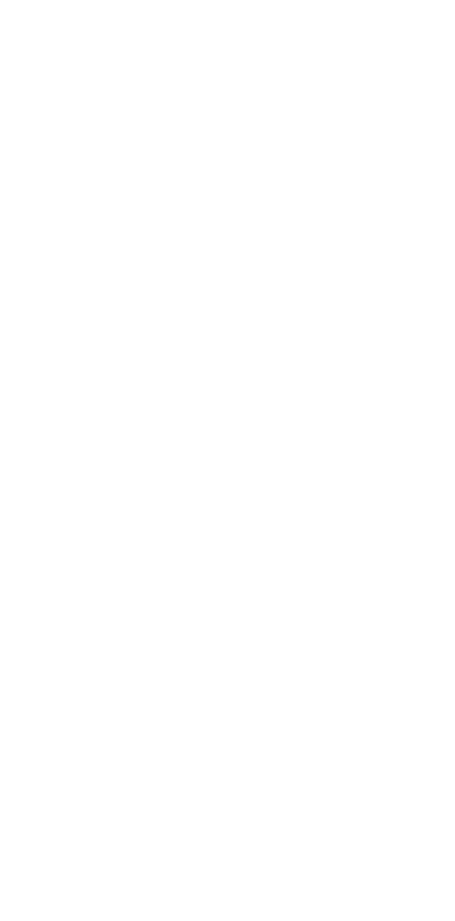
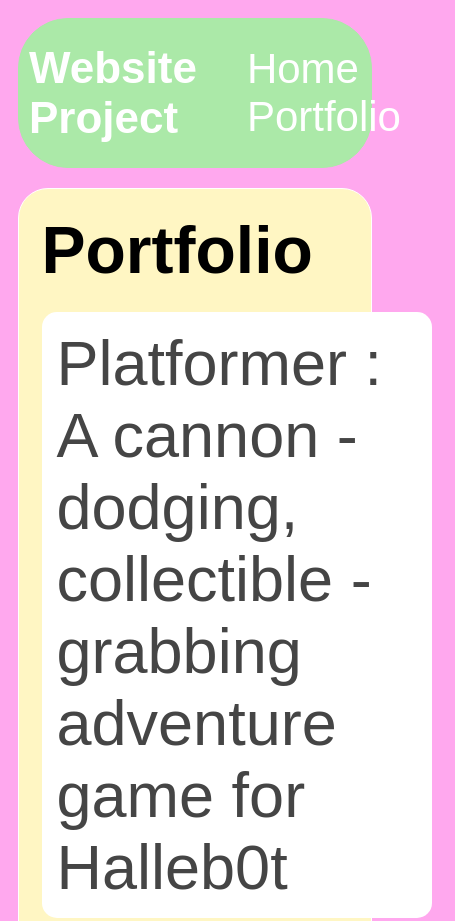
Before and after one commit to walker7451/walker7451.github.io, a plain HTML site: page portfolio.html in a window 390 px wide. Shown: the top 921 px of the page, 455 px wide, since content can reach past the window. Before the commit the page ends 844 px from the top, so only its background shows below. Drawn offline with Linux system fonts and the light colour scheme.

Commit message:
add portfolio.html file

```diff
--- a/index.html
+++ b/index.html
@@ -1,14 +1,15 @@
-<!DOCTYPE HTML>
+<!DOCTYPE html>
 <html>
   <head>
-            <title>Website project</title>
-            <link rel="stylesheet" href="style.css">
+    <title>Website Project</title>
+    <link rel="stylesheet" href="style.css" />
+    <link rel="shortcut icon" type="image/png" href="project-instructions/img/favicon (3) (1).png">
   </head>
 
   <body>
     <!-- Visible HTML elements GO HERE  -->
     <!-- All content goes here -->
-            <div id="all-contents" >
+    <div id="all-contents">
       <nav>
         <h1>Website project</h1>
         <ul id="nav-ul">
@@ -24,14 +25,17 @@
       <main>
         <!--Sidebar section-->
         <div class="sidebar">
-                    <img class="sidebar-img" src="https://encrypted-tbn0.gstatic.com/images?q=tbn:ANd9GcR8Pjr4X4EFvydQbYnhmkOh9c-OILJR6t0kktfMnQJ6S57RmgwCa9J510zEbq9zoDOZFXY:https://news.uchicago.edu/sites/default/files/styles/explainer_hero/public/images/2022-10/sgr%2520A%252A%2520ESO%2520and%2520M.%2520Kornmesser%2520690.jpg%3Fh%3D06d036b4%26itok%3DLr5t57tH&usqp=CAU" alt="black hole :)">
+          <img
+            class="sidebar-img"
+            src="https://encrypted-tbn0.gstatic.com/images?q=tbn:ANd9GcR8Pjr4X4EFvydQbYnhmkOh9c-OILJR6t0kktfMnQJ6S57RmgwCa9J510zEbq9zoDOZFXY:https://news.uchicago.edu/sites/default/files/styles/explainer_hero/public/images/2022-10/sgr%2520A%252A%2520ESO%2520and%2520M.%2520Kornmesser%2520690.jpg%3Fh%3D06d036b4%26itok%3DLr5t57tH&usqp=CAU"
+            alt="black hole :)"
+          />
         </div>
-
 
         <!--Content section-->
         <div class="content">
           <h2>Star Lover🌠</h2>
-                        <p>Student at Space 101 High School</p>
+          <p>Student at Space and Technology High School</p>
           <!--Interests section-->
           <div id="interests">
             <h3>Interests</h3>
@@ -40,11 +44,10 @@
               <li>Kirby</li>
               <li>Jellyfish</li>
               <li>Working out</li>
-                                <li>La Luna</li>
+              <li>The sky</li>
             </ul>
           </div>
         </div>
-
       </main>
     </div>
   </body>
--- a/portfolio.html
+++ b/portfolio.html
@@ -0,0 +1,35 @@
+<!DOCTYPE html>
+<html>
+  <head>
+    <title>Website Project</title>
+    <link rel="stylesheet" href="style.css">
+    <link rel="stylesheet" href="style.css" />
+    <link rel="shortcut icon" type="image/png" href="project-instructions/img/favicon (3) (1).png">
+  </head>
+
+  <body>
+    <div id="all-contents">
+      <nav>
+        <h1>Website Project</h1>
+        <ul id="nav-ul">
+          <li class="nav-li">
+            <a class="nav-a" href="index.html">Home</a>
+          </li>
+          <li class="nav-li">
+            <a class="nav-a" href="portfolio.html">Portfolio</a>
+          </li>
+        </ul>
+      </nav>
+      <main>
+        <div class="content">
+            <h1>Portfolio</h1>
+            <ul id="portfolio">
+                <li><a href="projects/platformer/">Platformer : A cannon - dodging, collectible - grabbing adventure game for Halleb0t</a></li>
+                <li><a href="projects/bouncing-box/">Bouncing Box : A project that gives you a taste of game development on the web </a></li>
+                <li><a href="projects/circularity/">Circularity : A motion poem using random number generation and velocity applied to circle shapes...</a></li>
+            </ul>
+        </div>
+    </main>
+    </div>
+  </body>
+</html>
--- a/style.css
+++ b/style.css
@@ -16,7 +16,7 @@ nav {
   margin-bottom: 20px;
   display: flex;
   border: 1px solid rgb(171, 233, 168);
-  border-radius:50px;
+  border-radius: 50px;
   padding: 10px;
 }
 h1 {
@@ -40,10 +40,10 @@ a {
 
 /* main container area beneath menu */
 main {
-    background: rgb(255, 255, 255);
+  background: rgb(255, 246, 195);
   display: flex;
   border: 1px solid rgb(255, 255, 255);
-    border-radius: 15px 50px
+  border-radius: 20px 20px 20px 20px;
 }
 .sidebar {
   margin-right: 25px;
@@ -52,7 +52,7 @@ main {
 .sidebar-img {
   width: 200px;
   border: 1px solid rgb(0, 0, 0);
-    border-radius:35px;
+  border-radius: 35px;
 }
 .content {
   flex: 1;
@@ -61,11 +61,89 @@ main {
 
 /* portfolio styles */
 #interests {
-    border: 3px solid rgb(157, 234, 220);
-    border-style:dashed;
+  border: 3px solid rgb(157, 158, 234);
+  border-style: dashed;
   border-radius: 15px 50px 30px;
   padding: 10px;
 }
-h2, h3 {
+h2,
+h3 {
   margin: 0px;
 }
+
+         /* portfolio styles */
+         .content h1 {
+            color: black;
+        }
+
+        #portfolio {
+            list-style-type: none;
+            padding-left: 0;
+        }
+
+        #portfolio li {
+            background: #fff;
+            padding: 10px;
+            border-radius: 10px;
+            margin-bottom: 10px;
+        }
+
+        #portfolio li:hover {
+            background: #eee;
+        }
+
+        #portfolio a {
+            text-decoration: none;
+            color: #454545;
+        }
+
+
+            /* responsive web design */
+            @media screen and (min-width: 120px) and (max-width: 1080px) {
+              main {
+                height: 100ch;
+                zoom: 1.5;
+                display: grid;
+              }
+
+              h1 {
+                font-size: 44px;
+              }
+
+              h2 {
+                font-size: 42px;
+              }
+
+              h3 {
+                font-size: 36px;
+              }
+
+              #all-contents {
+                height: 100ch;
+                margin: none;
+              }
+
+              a {
+                font-size: 42px;
+              }
+
+              .sidebar {
+                margin-right: 0px;
+                justify-content: center;
+                align-items: center;
+              }
+
+              .sidebar-img {
+                width: 100%;
+              }
+
+              p,
+              li {
+                font-size: 24px;
+              }
+
+              .content {
+                align-content: center;
+                justify-content: center;
+              }
+          }
```
Also changed, not shown: project-instructions/img/favicon (2).ico (added), project-instructions/img/favicon (3) (1).png (added). Lines whose indentation alone changed are shown as unchanged.
